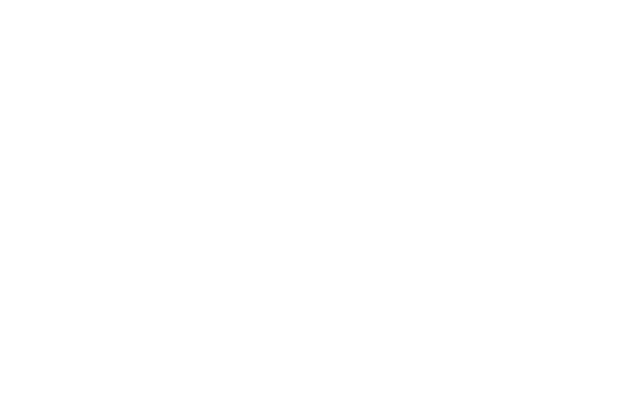
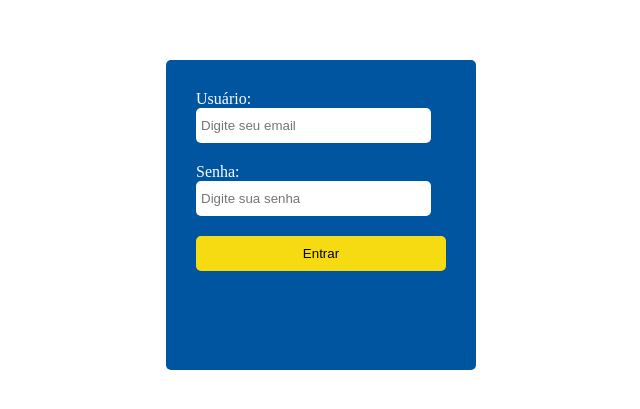
Before and after one commit to bianca01moreira/Projeto-Futuro-Bianca, a React (Vite) app in the folder ProjetoCursos/: page / in a window 1280 px wide. Shown: the part 185-594 px from the top of the page, without its empty margins (319-959 px from the left). Built offline with nearby package versions, Linux system fonts and the light colour scheme.

Commit message:
Fiz o formulário de login

```diff
--- a/ProjetoCursos/src/App.jsx
+++ b/ProjetoCursos/src/App.jsx
@@ -1,10 +1,10 @@
-
-
+import Login from "./Login"
+import './global.css'
 function App() {
 
   return (
     <>
-
+      <Login></Login>
     </>
   )
 }
--- /dev/null
+++ b/ProjetoCursos/src/Login.jsx
@@ -0,0 +1,78 @@
+import { useState } from "react";
+
+let estilo = {
+    height:"100vh",
+    display: "flex",
+    justifyContent: "center",
+    alignItems: "center"
+}
+let estiloLogin = {
+    paddingTop: "30px",
+    padding:"30px",
+    display:"flex",
+    flexDirection: "column",
+    gap:"20px",
+    backgroundColor: "#0055A0",
+    width:"250px",
+    height:"250px",
+    color:"#FCFEFF",
+    border: "none",
+    borderRadius:"5px"
+}
+
+let estiloInput = {
+    border: "none",
+    borderRadius: "5px",
+    height:"25px",
+    width:"90%",
+    padding:"5px",
+}
+let estiloButton = {
+    border: "none",
+    borderRadius: "5px",
+    backgroundColor:"#F7DB12",
+    padding: "10px",
+}
+function Login(){
+
+    const [usuario, setUsuario] = useState("");
+    const [senha, setSenha] = useState("");
+    const [mensagem, setMensagem] = useState("");
+
+function Enviar  () {
+
+    if(usuario === "" || senha === ""){
+        setMensagem ("você deve preencher todos os dados!")
+    }
+    else{
+
+    }
+}
+  return(
+  <div style={estilo}>
+    <form style={estiloLogin}>
+        <label>Usuário:
+            <input style={estiloInput}
+                type="email"
+                name="usuario"
+                value={usuario}
+                placeholder="Digite seu email"
+                onChange={ (e) => setUsuario(e.target.value)}
+            />
+        </label>
+        <label>Senha:
+            <input style={estiloInput}
+                type="password"
+                name="senha"
+                value={senha}
+                placeholder="Digite sua senha"
+                onChange={ (e) => setSenha(e.target.value)}
+            />
+        </label>
+        <button style={estiloButton} onClick={Enviar} type="button">Entrar</button>
+        <p>{mensagem}</p>
+    </form>
+  </div>
+)}
+
+export default Login;
--- /dev/null
+++ b/ProjetoCursos/src/global.css
@@ -0,0 +1,4 @@
+*{
+    padding: 0;
+    margin: 0;
+}
```
